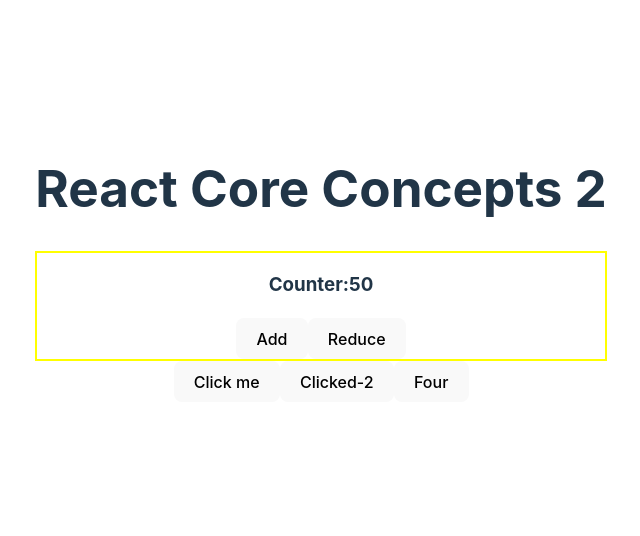
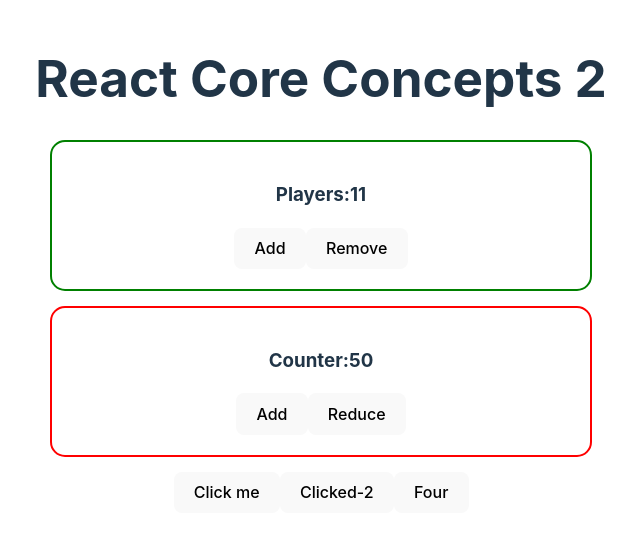
Before and after one commit to imtiazins/explore-react-core-concepts-part2, a React (Vite) app: page / in a window 1280 px wide. Shown: the part 136-672 px from the top of the page, without its empty margins (319-959 px from the left). Built offline with nearby package versions, Linux system fonts and the light colour scheme.

Commit message:
the concept of useState and react hooks

```diff
--- a/src/App.jsx
+++ b/src/App.jsx
@@ -2,7 +2,10 @@
 import reactLogo from './assets/react.svg'
 import viteLogo from '/vite.svg'
 import './App.css'
+import Team from './Team'
 import Counter from './Counter'
+
+
 
 function App() {
 
@@ -19,6 +22,7 @@
   return (
     <>
       <h1>React Core Concepts 2</h1>
+      <Team></Team>
       <Counter> </Counter>
       <button onClick={handleClick}>Click me</button>
       <button onClick={handleClick2}>Clicked-2</button>
--- a/src/Counter.jsx
+++ b/src/Counter.jsx
@@ -12,8 +12,16 @@
         const newCount =count -1;
         setCount(newCount)
     }
+    const counterStyle ={
+        border:'2px solid red',
+        margin: '15px',
+        padding:'20px',
+        borderRadius:'15px'
+
+    }
+
     return(
-    <div style={{border:'2px solid yellow'}}>
+    <div style={counterStyle}>
        <h3>Counter:{count} </h3>
        <button onClick={handleAdd}>Add</button>
        <button onClick={handleReduce}>Reduce</button>
--- /dev/null
+++ b/src/Team.jsx
@@ -0,0 +1,28 @@
+import { useState } from "react"
+
+export default function Team (){
+    const [team,setTeam]=useState(11);
+
+const teamStyle ={
+    border:'2px solid green',
+    margin: '15px',
+    padding:'20px',
+    borderRadius:'15px'
+}
+    const handleAdd =()=>{
+        const newTeam = team+1;
+        setTeam(newTeam)
+    }
+
+    const handleRemove=()=>{
+         setTeam(team-1)
+    }
+
+    return (
+        <div style={teamStyle}>
+            <h3>Players:{team} </h3>
+            <button onClick={handleAdd}>Add</button>
+            <button onClick={handleRemove}>Remove </button>
+        </div>
+    )
+}
```
